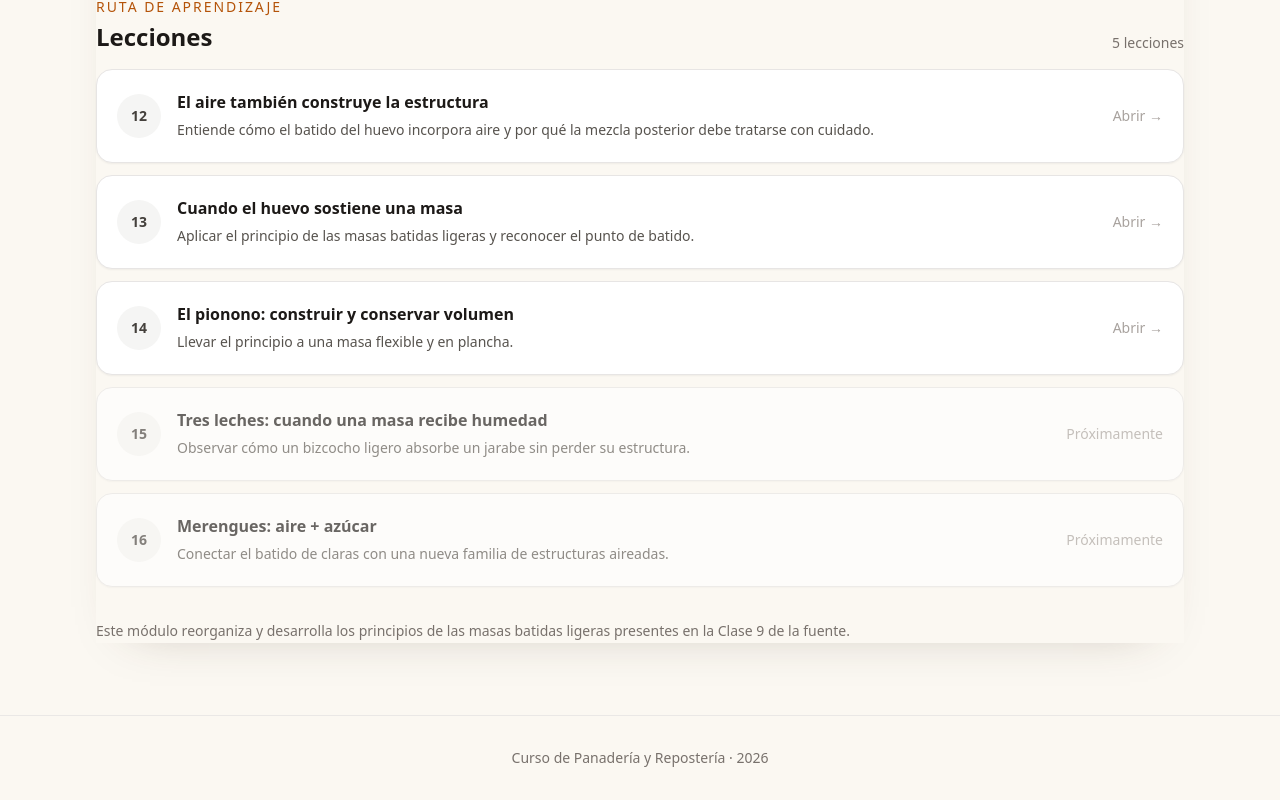
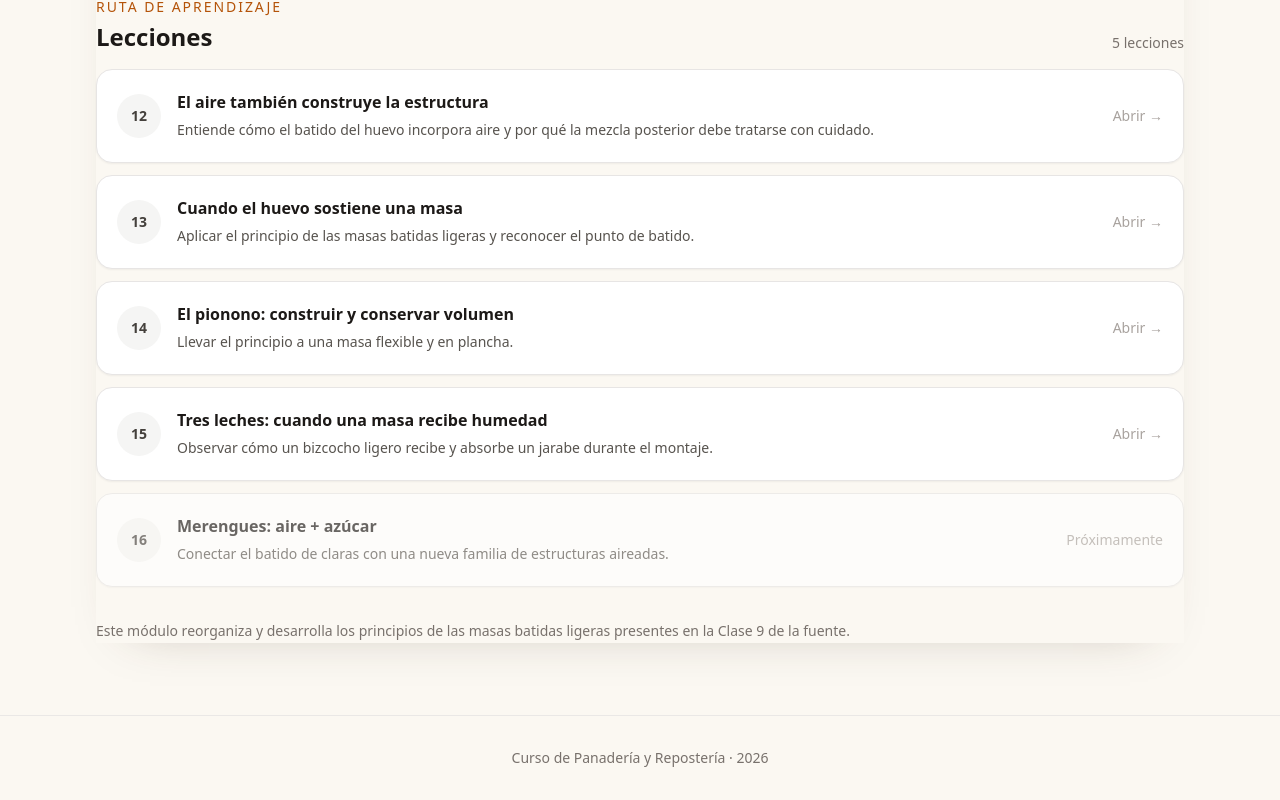
Before and after one commit to Drworm82/CursoPanadero, a Next.js app: page /modulo-3 in a window 1280 px wide. Shown: the part 696-1496 px from the top of the page. Built offline with nearby package versions, Linux system fonts and the light colour scheme; no server answers.

Commit message:
Activar lección 15 del módulo 3

```diff
--- a/pages/modulo-3.js
+++ b/pages/modulo-3.js
@@ -11,7 +11,7 @@ const lessons = [
   ['12', 'El aire también construye la estructura', 'Entiende cómo el batido del huevo incorpora aire y por qué la mezcla posterior debe tratarse con cuidado.', '/leccion-el-aire-construye-la-estructura'],
   ['13', 'Cuando el huevo sostiene una masa', 'Aplicar el principio de las masas batidas ligeras y reconocer el punto de batido.', '/leccion-cuando-el-huevo-sostiene-una-masa'],
   ['14', 'El pionono: construir y conservar volumen', 'Llevar el principio a una masa flexible y en plancha.', '/leccion-el-pionono'],
-  ['15', 'Tres leches: cuando una masa recibe humedad', 'Observar cómo un bizcocho ligero absorbe un jarabe sin perder su estructura.', '#'],
+  ['15', 'Tres leches: cuando una masa recibe humedad', 'Observar cómo un bizcocho ligero recibe y absorbe un jarabe durante el montaje.', '/leccion-tres-leches'],
   ['16', 'Merengues: aire + azúcar', 'Conectar el batido de claras con una nueva familia de estructuras aireadas.', '#'],
 ];
 
```
